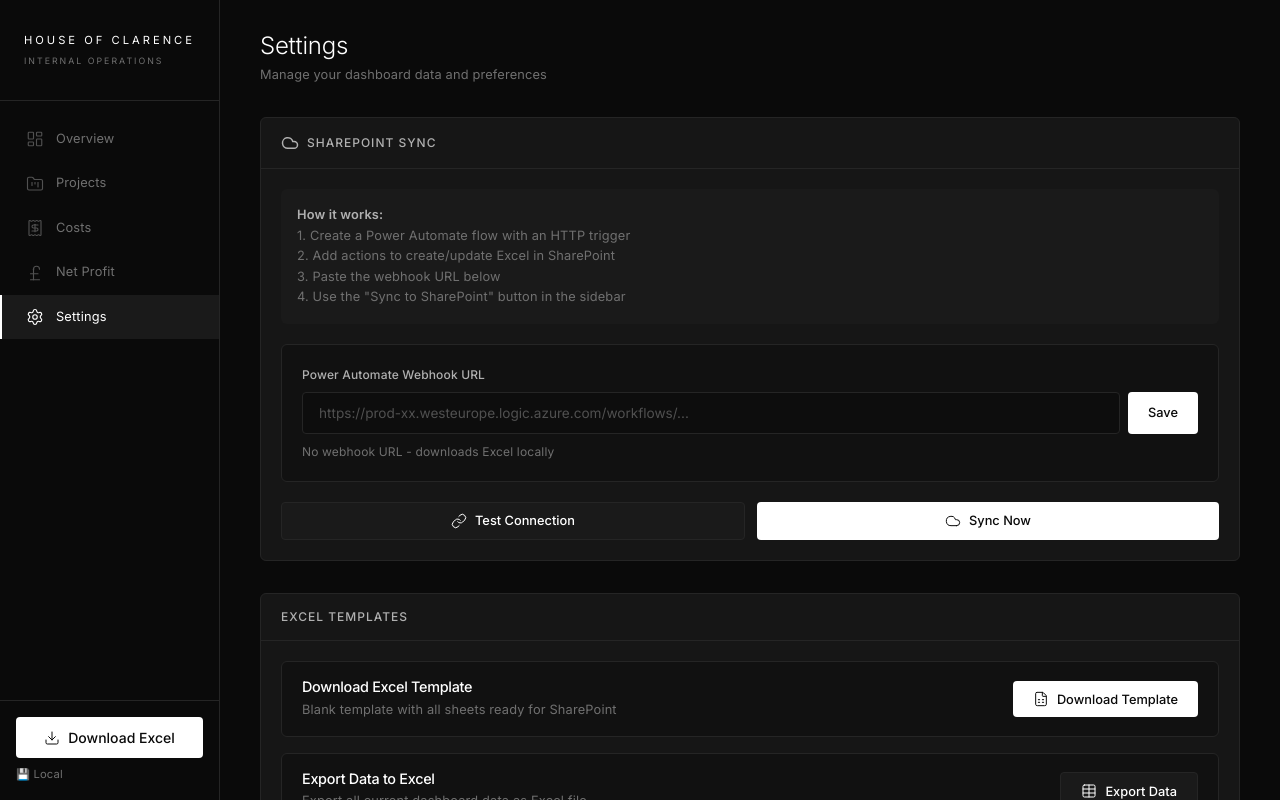
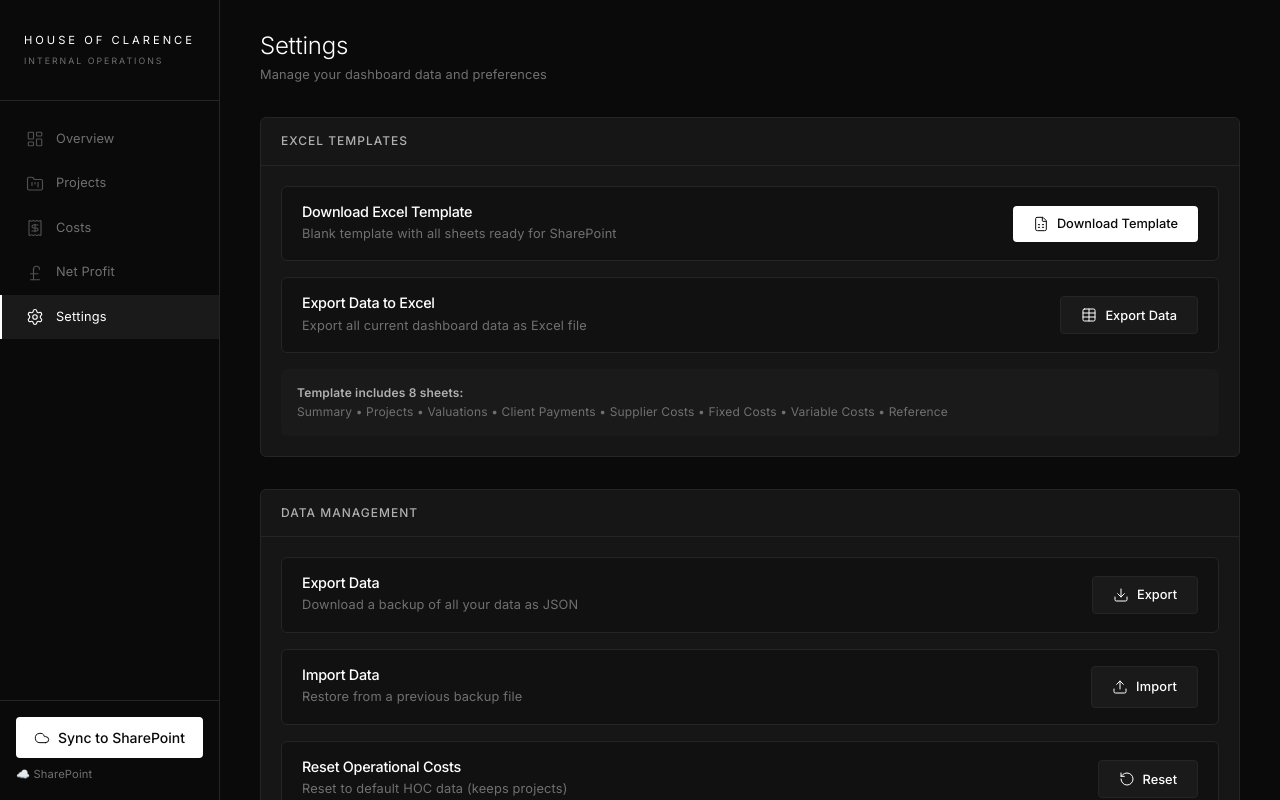
Before and after one commit to mateo-dervishi/HOC-Internal-Dashboard, a React (Vite) app: page /settings in a window 1280 px wide. Shown: the top 800 px of the page. Built offline with nearby package versions, Linux system fonts and the light colour scheme.

Commit message:
Hardcode Power Automate webhook URL - sync works automatically

```diff
--- a/src/components/SyncButton.tsx
+++ b/src/components/SyncButton.tsx
@@ -1,24 +1,17 @@
-import { useState, useEffect } from 'react';
-import { RefreshCw, Check, Cloud, Download, AlertCircle } from 'lucide-react';
+import { useState } from 'react';
+import { RefreshCw, Check, Cloud, AlertCircle } from 'lucide-react';
 import { useDashboard } from '../context/DashboardContext';
-import { generateExcelBlob } from '../services/excelTemplate';
 import { syncToPowerAutomate } from '../services/powerAutomateSync';
 
-const WEBHOOK_URL_KEY = 'hoc_power_automate_webhook';
+// Power Automate webhook URL - syncs to SharePoint
+const WEBHOOK_URL = 'https://default19c5fbd0b8174474a78b2d48ff2c5e.c5.environment.api.powerplatform.com:443/powerautomate/automations/direct/workflows/8305f76f507445b4be118d0548f99db5/triggers/manual/paths/invoke?api-version=1&sp=%2Ftriggers%2Fmanual%2Frun&sv=1.0&sig=ct9MLR8rUytSwO11awmQXQT_PHqEfh06NoxEPmALV_0';
 
 export const SyncButton = () => {
   const { state } = useDashboard();
   const [syncing, setSyncing] = useState(false);
   const [syncStatus, setSyncStatus] = useState<'idle' | 'success' | 'error'>('idle');
   const [lastSyncTime, setLastSyncTime] = useState<string | null>(null);
-  const [webhookUrl, setWebhookUrl] = useState<string>('');
   const [statusMessage, setStatusMessage] = useState<string>('');
-
-  // Load webhook URL from localStorage
-  useEffect(() => {
-    const saved = localStorage.getItem(WEBHOOK_URL_KEY);
-    if (saved) setWebhookUrl(saved);
-  }, []);
 
   const handleSync = async () => {
     setSyncing(true);
@@ -26,38 +19,18 @@ export const SyncButton = () => {
     setStatusMessage('');
 
     try {
-      if (webhookUrl) {
       // Sync to Power Automate (SharePoint)
-        const result = await syncToPowerAutomate(webhookUrl, {
+      const result = await syncToPowerAutomate(WEBHOOK_URL, {
         projects: state.projects,
         operationalCosts: state.operationalCosts,
       });
 
       if (result.success) {
         setSyncStatus('success');
-          setStatusMessage('Synced to SharePoint!');
+        setStatusMessage('Synced!');
       } else {
         setSyncStatus('error');
         setStatusMessage(result.message);
-        }
-      } else {
-        // Download Excel locally
-        const blob = generateExcelBlob({
-          projects: state.projects,
-          operationalCosts: state.operationalCosts,
-        });
-
-        const url = URL.createObjectURL(blob);
-        const link = document.createElement('a');
-        link.href = url;
-        link.download = `HOC_Dashboard_Sync_${new Date().toISOString().split('T')[0]}.xlsx`;
-        document.body.appendChild(link);
-        link.click();
-        document.body.removeChild(link);
-        URL.revokeObjectURL(url);
-
-        setSyncStatus('success');
-        setStatusMessage('Downloaded!');
       }
 
       // Update sync time
@@ -78,8 +51,6 @@ export const SyncButton = () => {
       setSyncing(false);
     }
   };
-
-  const isSharePointMode = !!webhookUrl;
 
   return (
     <div style={{
@@ -116,15 +87,10 @@ export const SyncButton = () => {
             <AlertCircle size={16} />
             Error
           </>
-        ) : isSharePointMode ? (
+        ) : (
           <>
             <Cloud size={16} />
             Sync to SharePoint
-          </>
-        ) : (
-          <>
-            <Download size={16} />
-            Download Excel
           </>
         )}
       </button>
@@ -136,9 +102,7 @@ export const SyncButton = () => {
         fontSize: '0.7rem',
         color: 'var(--color-text-muted)',
       }}>
-        <span>
-          {isSharePointMode ? '☁️ SharePoint' : '💾 Local'}
-        </span>
+        <span>☁️ SharePoint</span>
         {lastSyncTime && (
           <span>Last: {lastSyncTime}</span>
         )}
@@ -156,24 +120,3 @@ export const SyncButton = () => {
     </div>
   );
 };
-
-// Export for use in Settings page
-export const useWebhookUrl = () => {
-  const [webhookUrl, setWebhookUrlState] = useState<string>('');
-
-  useEffect(() => {
-    const saved = localStorage.getItem(WEBHOOK_URL_KEY);
-    if (saved) setWebhookUrlState(saved);
-  }, []);
-
-  const setWebhookUrl = (url: string) => {
-    setWebhookUrlState(url);
-    if (url) {
-      localStorage.setItem(WEBHOOK_URL_KEY, url);
-    } else {
-      localStorage.removeItem(WEBHOOK_URL_KEY);
-    }
-  };
-
-  return { webhookUrl, setWebhookUrl };
-};
--- a/src/pages/Settings.tsx
+++ b/src/pages/Settings.tsx
@@ -1,74 +1,11 @@
-import { useState, useEffect } from 'react';
-import { Download, Upload, Trash2, AlertTriangle, RotateCcw, Link, CheckCircle, XCircle, RefreshCw, FileSpreadsheet, Table, Cloud } from 'lucide-react';
+import { useState } from 'react';
+import { Download, Upload, Trash2, AlertTriangle, RotateCcw, FileSpreadsheet, Table } from 'lucide-react';
 import { useDashboard } from '../context/DashboardContext';
 import { generateHOCOperationalCosts } from '../data/seedOperationalCosts';
 import { generateExcelTemplate, exportDataToExcel } from '../services/excelTemplate';
-import { syncToPowerAutomate } from '../services/powerAutomateSync';
-
-const WEBHOOK_URL_KEY = 'hoc_power_automate_webhook';
 
 const Settings = () => {
   const { state, dispatch } = useDashboard();
-
-  // Power Automate Sync State
-  const [webhookUrl, setWebhookUrlState] = useState('');
-  const [testingConnection, setTestingConnection] = useState(false);
-  const [testResult, setTestResult] = useState<{ success: boolean; message?: string } | null>(null);
-  const [manualSyncing, setManualSyncing] = useState(false);
-
-  // Load webhook URL on mount
-  useEffect(() => {
-    const saved = localStorage.getItem(WEBHOOK_URL_KEY);
-    if (saved) setWebhookUrlState(saved);
-  }, []);
-
-  const handleSaveWebhookUrl = () => {
-    if (webhookUrl) {
-      localStorage.setItem(WEBHOOK_URL_KEY, webhookUrl);
-    } else {
-      localStorage.removeItem(WEBHOOK_URL_KEY);
-    }
-    setTestResult(null);
-    alert('Webhook URL saved!');
-  };
-
-  const handleTestConnection = async () => {
-    if (!webhookUrl) {
-      setTestResult({ success: false, message: 'Please enter a webhook URL first' });
-      return;
-    }
-
-    setTestingConnection(true);
-    setTestResult(null);
-
-    const result = await syncToPowerAutomate(webhookUrl, {
-      projects: state.projects,
-      operationalCosts: state.operationalCosts,
-    });
-
-    setTestResult({ success: result.success, message: result.message });
-    setTestingConnection(false);
-  };
-
-  const handleManualSync = async () => {
-    if (!webhookUrl) {
-      alert('Please configure a webhook URL first');
-      return;
-    }
-
-    setManualSyncing(true);
-    const result = await syncToPowerAutomate(webhookUrl, {
-      projects: state.projects,
-      operationalCosts: state.operationalCosts,
-    });
-
-    if (result.success) {
-      alert('Data synced to SharePoint successfully!');
-    } else {
-      alert(`Sync failed: ${result.message}`);
-    }
-    setManualSyncing(false);
-  };
 
   const handleExportData = () => {
     const dataStr = JSON.stringify(state, null, 2);
@@ -136,111 +73,6 @@ const Settings = () => {
         <p className="page-subtitle">Manage your dashboard data and preferences</p>
       </header>
 
-      {/* SharePoint Sync via Power Automate */}
-      <div className="card mb-4">
-        <div className="card-header">
-          <h3 className="card-title" style={{ display: 'flex', alignItems: 'center', gap: '0.5rem' }}>
-            <Cloud size={18} />
-            SharePoint Sync
-          </h3>
-        </div>
-        <div className="card-body">
-          <div style={{ display: 'grid', gap: '1.25rem' }}>
-            {/* Info Box */}
-            <div style={{
-              padding: '1rem',
-              background: 'var(--color-bg-hover)',
-              borderRadius: 'var(--radius-md)',
-              fontSize: '0.8rem',
-              color: 'var(--color-text-muted)',
-              lineHeight: 1.6
-            }}>
-              <strong style={{ color: 'var(--color-text-secondary)' }}>How it works:</strong>
-              <br />
-              1. Create a Power Automate flow with an HTTP trigger
-              <br />
-              2. Add actions to create/update Excel in SharePoint
-              <br />
-              3. Paste the webhook URL below
-              <br />
-              4. Use the "Sync to SharePoint" button in the sidebar
-            </div>
-
-            {/* Webhook URL */}
-            <div style={{
-              padding: '1.25rem',
-              background: 'var(--color-bg-elevated)',
-              borderRadius: 'var(--radius-md)',
-              border: '1px solid var(--color-border)'
-            }}>
-              <label style={{ display: 'block', marginBottom: '0.5rem', fontSize: '0.75rem', fontWeight: 500, color: 'var(--color-text-secondary)' }}>
-                Power Automate Webhook URL
-              </label>
-              <div style={{ display: 'flex', gap: '0.5rem' }}>
-                <input
-                  type="url"
-                  className="form-input"
-                  value={webhookUrl}
-                  onChange={(e) => setWebhookUrlState(e.target.value)}
-                  placeholder="https://prod-xx.westeurope.logic.azure.com/workflows/..."
-                  style={{ flex: 1, fontSize: '0.85rem' }}
-                />
-                <button className="btn btn-primary" onClick={handleSaveWebhookUrl}>
-                  Save
-                </button>
-              </div>
-              <p style={{ color: 'var(--color-text-muted)', fontSize: '0.75rem', marginTop: '0.5rem', marginBottom: 0 }}>
-                {webhookUrl ? '✓ Webhook configured - use sidebar button to sync' : 'No webhook URL - downloads Excel locally'}
-              </p>
-            </div>
-
-            {/* Test & Sync Buttons */}
-            <div style={{ display: 'flex', gap: '0.75rem' }}>
-              <button
-                className="btn btn-secondary"
-                onClick={handleTestConnection}
-                disabled={testingConnection || !webhookUrl}
-                style={{ flex: 1 }}
-              >
-                {testingConnection ? (
-                  <><RefreshCw size={16} className="spinning" /> Testing...</>
-                ) : (
-                  <><Link size={16} /> Test Connection</>
-                )}
-              </button>
-              <button
-                className="btn btn-primary"
-                onClick={handleManualSync}
-                disabled={manualSyncing || !webhookUrl}
-                style={{ flex: 1 }}
-              >
-                {manualSyncing ? (
-                  <><RefreshCw size={16} className="spinning" /> Syncing...</>
-                ) : (
-                  <><Cloud size={16} /> Sync Now</>
-                )}
-              </button>
-            </div>
-
-            {/* Test Result */}
-            {testResult && (
-              <div style={{
-                padding: '0.875rem 1rem',
-                background: testResult.success ? 'var(--color-success-dim)' : 'var(--color-error-dim)',
-                borderRadius: 'var(--radius-md)',
-                display: 'flex',
-                alignItems: 'center',
-                gap: '0.5rem',
-                fontSize: '0.85rem',
-                color: testResult.success ? 'var(--color-success)' : 'var(--color-error)'
-              }}>
-                {testResult.success ? <CheckCircle size={16} /> : <XCircle size={16} />}
-                {testResult.message}
-              </div>
-            )}
-          </div>
-        </div>
-      </div>
 
       {/* Excel Templates */}
       <div className="card mb-4">
```
Lines whose indentation alone changed are shown as unchanged.
